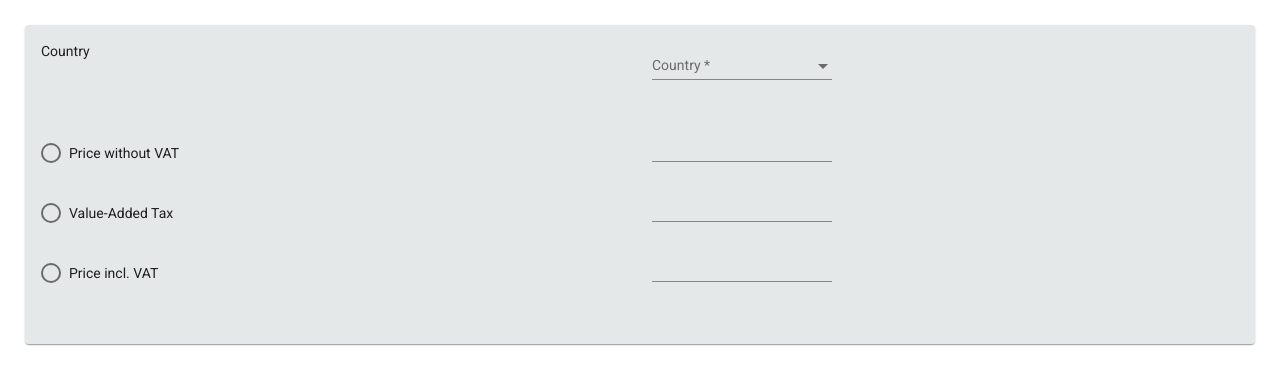
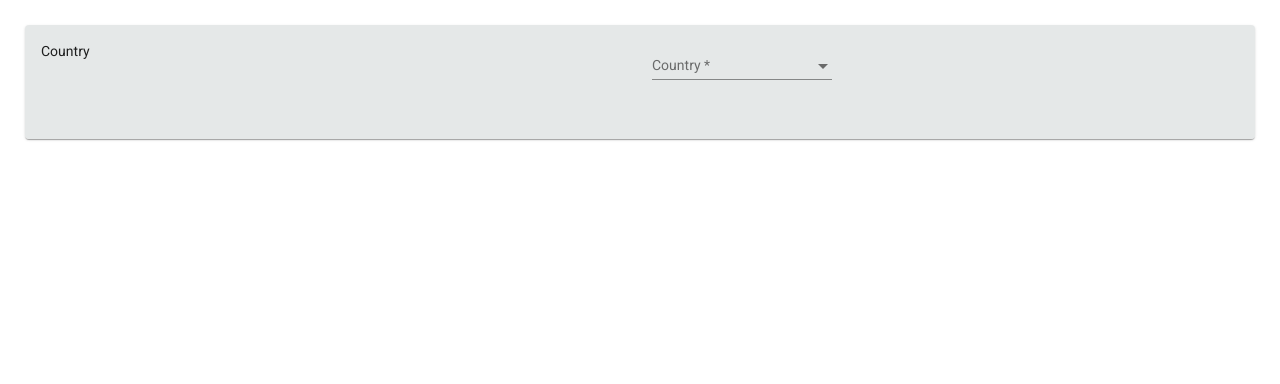
Before and after one commit to ZeluisFS/price-calculation, an Angular app in the folder frontend/: page /calculation in a window 1280 px wide. Shown: the top 384 px of the page. Built offline with nearby package versions, Linux system fonts and the light colour scheme.

Commit message:
feat: Add alreadySelectedVatRate logic

```diff
--- a/frontend/src/app/calculation/pages/calculation/calculation.component.html
+++ b/frontend/src/app/calculation/pages/calculation/calculation.component.html
@@ -29,7 +29,7 @@
         </div>
       </div>
 
-      <div class="row">
+      <div *ngIf="alreadySelectedVatRate()" class="row">
         <div class="col-6 price-calculation">
           <mat-radio-group formControlName="priceOptions" class="d-flex flex-column">
             <mat-radio-button [value]="option" *ngFor="let option of priceOptions" class="d-flex align-items-center">
--- a/frontend/src/app/calculation/pages/calculation/calculation.component.ts
+++ b/frontend/src/app/calculation/pages/calculation/calculation.component.ts
@@ -50,4 +50,12 @@ export class CalculationComponent {
 
     return [];
   }
+
+  alreadySelectedVatRate(): boolean {
+    if (this.formGroup.get('vatRate')?.value) {
+      return true;
+    }
+
+    return false;
+  }
 }
```
